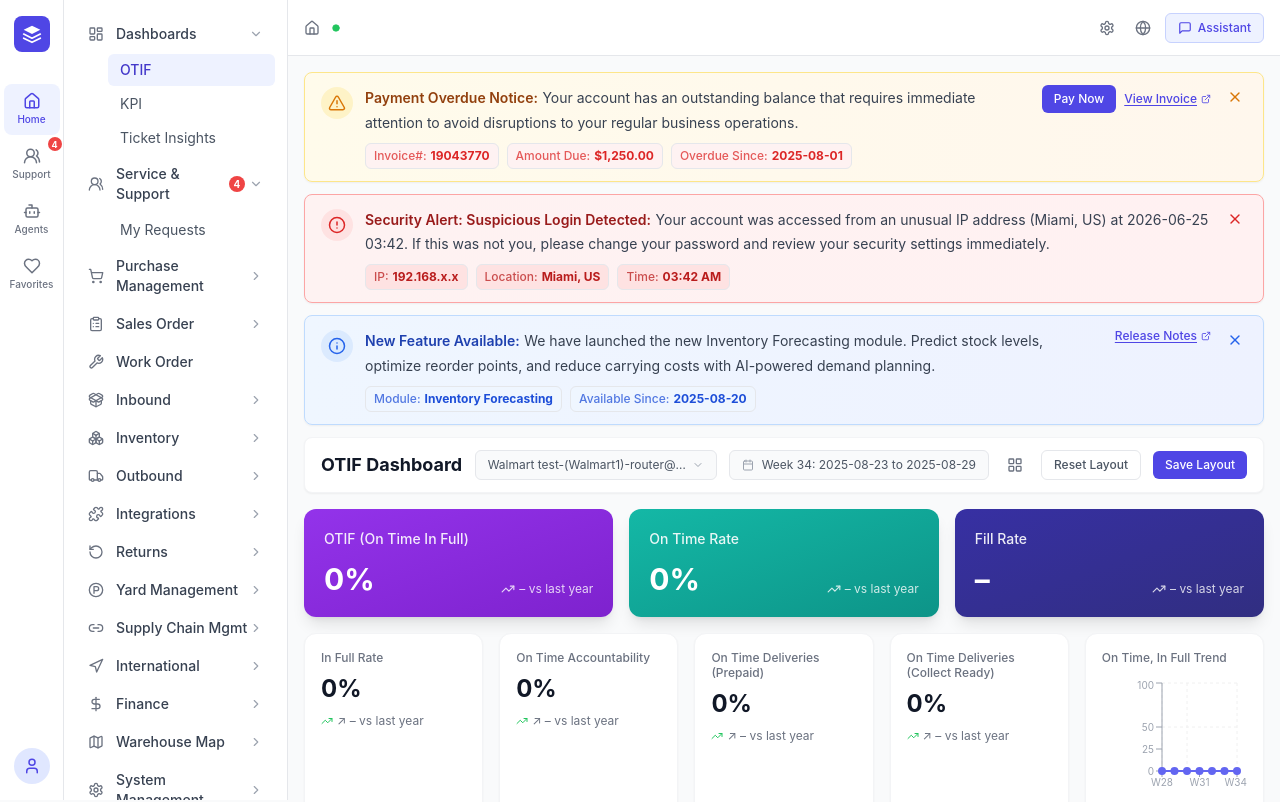
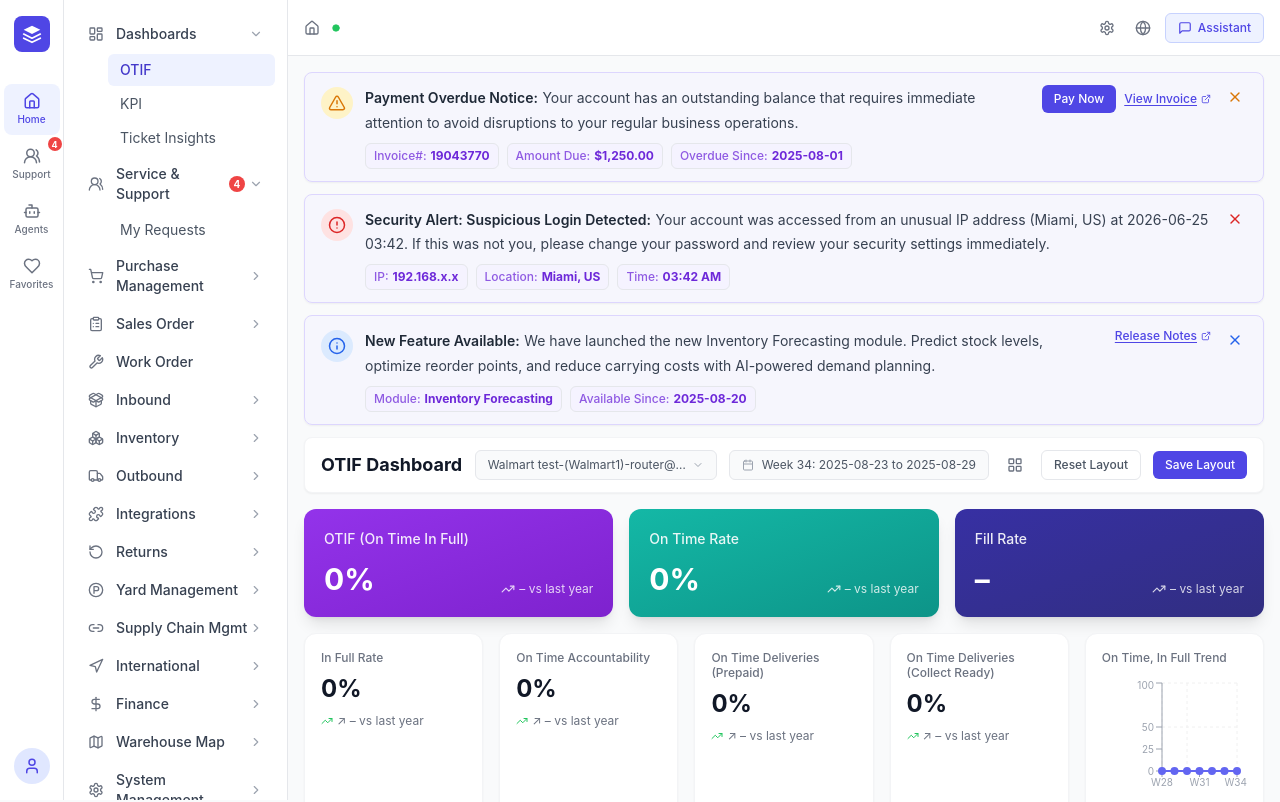
Before and after one commit to WYJade/CP-Announcement-management, a React (Vite) app: page / in a window 1280 px wide. Shown: the top 802 px of the page. Built offline with nearby package versions, Linux system fonts and the light colour scheme.

Commit message:
fix: unify banner bg to violet/purple light tone, differentiate by icon color (red/amber/blue)

```diff
--- a/src/components/common/AnnouncementBanner.tsx
+++ b/src/components/common/AnnouncementBanner.tsx
@@ -30,49 +30,49 @@ const tierStyles: Record<
   }
 > = {
   info: {
-    bg: 'bg-gradient-to-r from-blue-50 to-indigo-50',
-    border: 'border-blue-200',
+    bg: 'bg-violet-50/60',
+    border: 'border-violet-200',
     iconBg: 'bg-blue-100',
     iconColor: 'text-blue-600',
-    titleColor: 'text-blue-800',
-    highlightBg: 'bg-blue-50',
-    highlightText: 'text-blue-700',
+    titleColor: 'text-gray-800',
+    highlightBg: 'bg-violet-50',
+    highlightText: 'text-violet-700',
   },
   warning: {
-    bg: 'bg-gradient-to-r from-amber-50 to-orange-50',
-    border: 'border-amber-200',
+    bg: 'bg-violet-50/60',
+    border: 'border-violet-200',
     iconBg: 'bg-amber-100',
     iconColor: 'text-amber-600',
-    titleColor: 'text-amber-800',
-    highlightBg: 'bg-red-50',
-    highlightText: 'text-red-600',
+    titleColor: 'text-gray-800',
+    highlightBg: 'bg-violet-50',
+    highlightText: 'text-violet-700',
   },
   critical: {
-    bg: 'bg-gradient-to-r from-red-50 to-rose-50',
-    border: 'border-red-300',
+    bg: 'bg-violet-50/60',
+    border: 'border-violet-200',
     iconBg: 'bg-red-100',
     iconColor: 'text-red-600',
-    titleColor: 'text-red-800',
-    highlightBg: 'bg-red-100',
-    highlightText: 'text-red-700',
+    titleColor: 'text-gray-800',
+    highlightBg: 'bg-violet-50',
+    highlightText: 'text-violet-700',
   },
   success: {
-    bg: 'bg-gradient-to-r from-green-50 to-emerald-50',
-    border: 'border-green-200',
-    iconBg: 'bg-green-100',
-    iconColor: 'text-green-600',
-    titleColor: 'text-green-800',
-    highlightBg: 'bg-green-50',
-    highlightText: 'text-green-700',
+    bg: 'bg-violet-50/60',
+    border: 'border-violet-200',
+    iconBg: 'bg-blue-100',
+    iconColor: 'text-blue-600',
+    titleColor: 'text-gray-800',
+    highlightBg: 'bg-violet-50',
+    highlightText: 'text-violet-700',
   },
   promotion: {
-    bg: 'bg-gradient-to-r from-purple-50 to-fuchsia-50',
-    border: 'border-purple-200',
-    iconBg: 'bg-purple-100',
-    iconColor: 'text-purple-600',
-    titleColor: 'text-purple-800',
-    highlightBg: 'bg-purple-50',
-    highlightText: 'text-purple-700',
+    bg: 'bg-violet-50/60',
+    border: 'border-violet-200',
+    iconBg: 'bg-violet-100',
+    iconColor: 'text-violet-600',
+    titleColor: 'text-gray-800',
+    highlightBg: 'bg-violet-50',
+    highlightText: 'text-violet-700',
   },
 }
 
```
